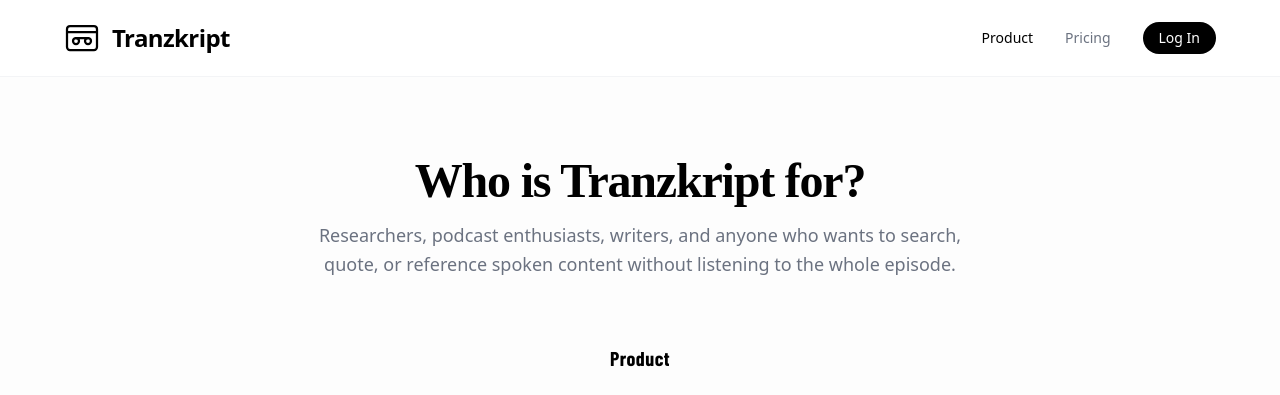
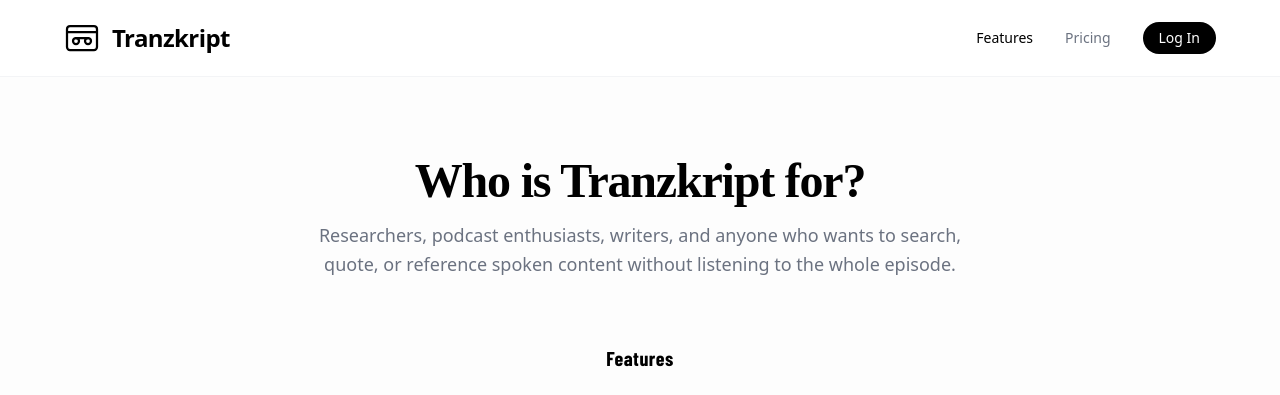
Before and after one commit to AlexGuri99/spotify-transcriptor, a Next.js app: page /features in a window 1280 px wide. Shown: the top 395 px of the page. Built offline with nearby package versions, Linux system fonts and the light colour scheme; no server answers; a web font is replaced by a local one.

Commit message:
Rename navigation tab from Product to Features
Co-Authored-By: Claude Haiku 4.5 <noreply@anthropic.com>

```diff
--- a/src/app/features/page.tsx
+++ b/src/app/features/page.tsx
@@ -75,7 +75,7 @@ export default function FeaturesPage() {
             </span>
           </Link>
           <nav className="font-sans text-sm font-medium text-gray-500 flex items-center gap-8">
-            <Link href="/features" className="text-black">Product</Link>
+            <Link href="/features" className="text-black">Features</Link>
             <Link href="/pricing" className="hover:text-black transition-colors">Pricing</Link>
             {session?.user ? (
               <Link href="/dashboard" className="font-sans text-sm font-medium text-white bg-black rounded-full px-4 py-1.5 hover:bg-gray-900 transition-colors">Dashboard</Link>
@@ -99,7 +99,7 @@ export default function FeaturesPage() {
 
         <div className="mb-12">
           <p className="font-semibold tracking-wide text-black mb-6 text-center text-xl font-[family-name:var(--font-barlow-condensed)]">
-            Product
+            Features
           </p>
           <div className="grid grid-cols-1 md:grid-cols-2 gap-6">
             {features.map((feature) => (
--- a/src/app/page.tsx
+++ b/src/app/page.tsx
@@ -284,7 +284,7 @@ export default function HomePage() {
             </span>
           </button>
           <nav className="font-sans text-sm font-medium text-gray-500 flex items-center gap-8">
-            <Link href="/features" className="hover:text-black transition-colors">Product</Link>
+            <Link href="/features" className="hover:text-black transition-colors">Features</Link>
             <Link href="/pricing" className="hover:text-black transition-colors">Pricing</Link>
             {session?.user ? (
               <Link href="/dashboard" className="font-sans text-sm font-medium text-white bg-black rounded-full px-4 py-1.5 hover:bg-gray-900 transition-colors">Dashboard</Link>
--- a/src/app/pricing/page.tsx
+++ b/src/app/pricing/page.tsx
@@ -105,7 +105,7 @@ export default function PricingPage() {
             </span>
           </Link>
           <nav className="font-sans text-sm font-medium text-gray-500 flex items-center gap-8">
-            <Link href="/features" className="hover:text-black transition-colors">Product</Link>
+            <Link href="/features" className="hover:text-black transition-colors">Features</Link>
             <Link href="/pricing" className="text-black">Pricing</Link>
             {session?.user ? (
               <Link href="/dashboard" className="font-sans text-sm font-medium text-white bg-black rounded-full px-4 py-1.5 hover:bg-gray-900 transition-colors">Dashboard</Link>
--- a/src/app/privacy/page.tsx
+++ b/src/app/privacy/page.tsx
@@ -35,7 +35,7 @@ export default function PrivacyPage() {
             </span>
           </Link>
           <nav className="font-sans text-sm font-medium text-gray-500 flex items-center gap-8">
-            <Link href="/features" className="hover:text-black transition-colors">Product</Link>
+            <Link href="/features" className="hover:text-black transition-colors">Features</Link>
             <Link href="/pricing" className="hover:text-black transition-colors">Pricing</Link>
             {session?.user ? (
               <Link href="/dashboard" className="font-sans text-sm font-medium text-white bg-black rounded-full px-4 py-1.5 hover:bg-gray-900 transition-colors">Dashboard</Link>
--- a/src/app/refund/page.tsx
+++ b/src/app/refund/page.tsx
@@ -35,7 +35,7 @@ export default function RefundPage() {
             </span>
           </Link>
           <nav className="font-sans text-sm font-medium text-gray-500 flex items-center gap-8">
-            <Link href="/features" className="hover:text-black transition-colors">Product</Link>
+            <Link href="/features" className="hover:text-black transition-colors">Features</Link>
             <Link href="/pricing" className="hover:text-black transition-colors">Pricing</Link>
             {session?.user ? (
               <Link href="/dashboard" className="font-sans text-sm font-medium text-white bg-black rounded-full px-4 py-1.5 hover:bg-gray-900 transition-colors">Dashboard</Link>
--- a/src/app/terms/page.tsx
+++ b/src/app/terms/page.tsx
@@ -35,7 +35,7 @@ export default function TermsPage() {
             </span>
           </Link>
           <nav className="font-sans text-sm font-medium text-gray-500 flex items-center gap-8">
-            <Link href="/features" className="hover:text-black transition-colors">Product</Link>
+            <Link href="/features" className="hover:text-black transition-colors">Features</Link>
             <Link href="/pricing" className="hover:text-black transition-colors">Pricing</Link>
             {session?.user ? (
               <Link href="/dashboard" className="font-sans text-sm font-medium text-white bg-black rounded-full px-4 py-1.5 hover:bg-gray-900 transition-colors">Dashboard</Link>
```
